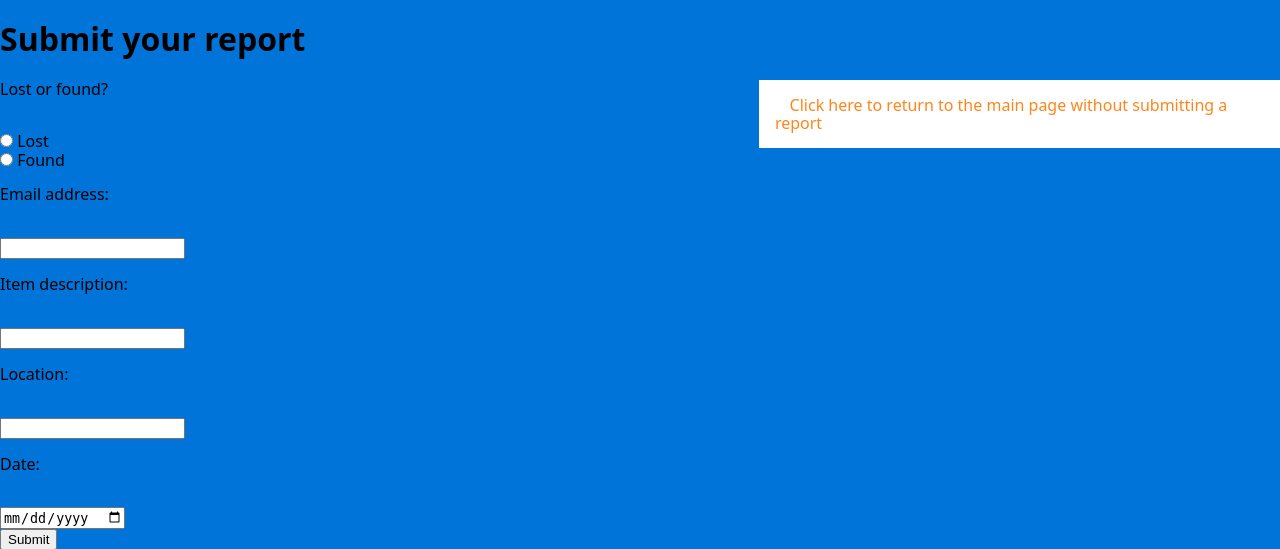
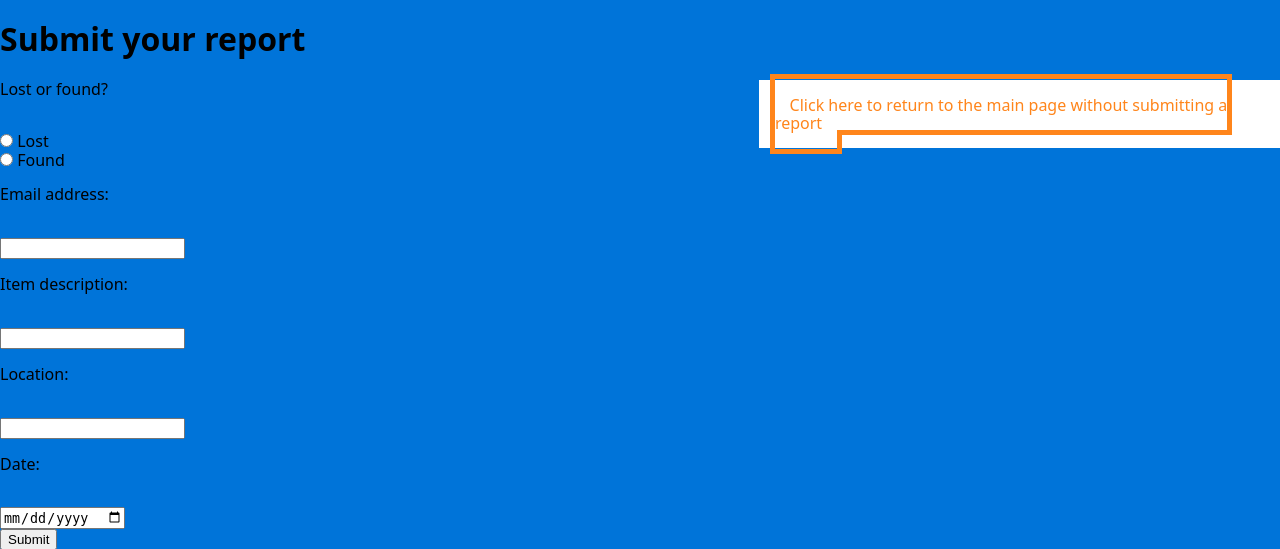
Before and after one commit to kacperlsky/2018-Sheffield-Hackathlon, a PHP site: page /InputPage.html in a window 1280 px wide. Shown: the top 549 px of the page. Run offline with PHP 8.4, Linux system fonts and the light colour scheme; some libraries are stand-ins or nearby versions.

Commit message:
Update css/ReuniteStyleSheet.css

```diff
--- a/css/ReuniteStyleSheet.css
+++ b/css/ReuniteStyleSheet.css
@@ -33,11 +33,10 @@ nav {
 }
 
 nav a {
-	outline: 5px;
+	outline: 5px solid #FF851B;
 	color: #FF851B;	/* steelblue; */
 	text-decoration: none;
 	padding: 3%;
-	border: 5px;
 
 
 }
```
